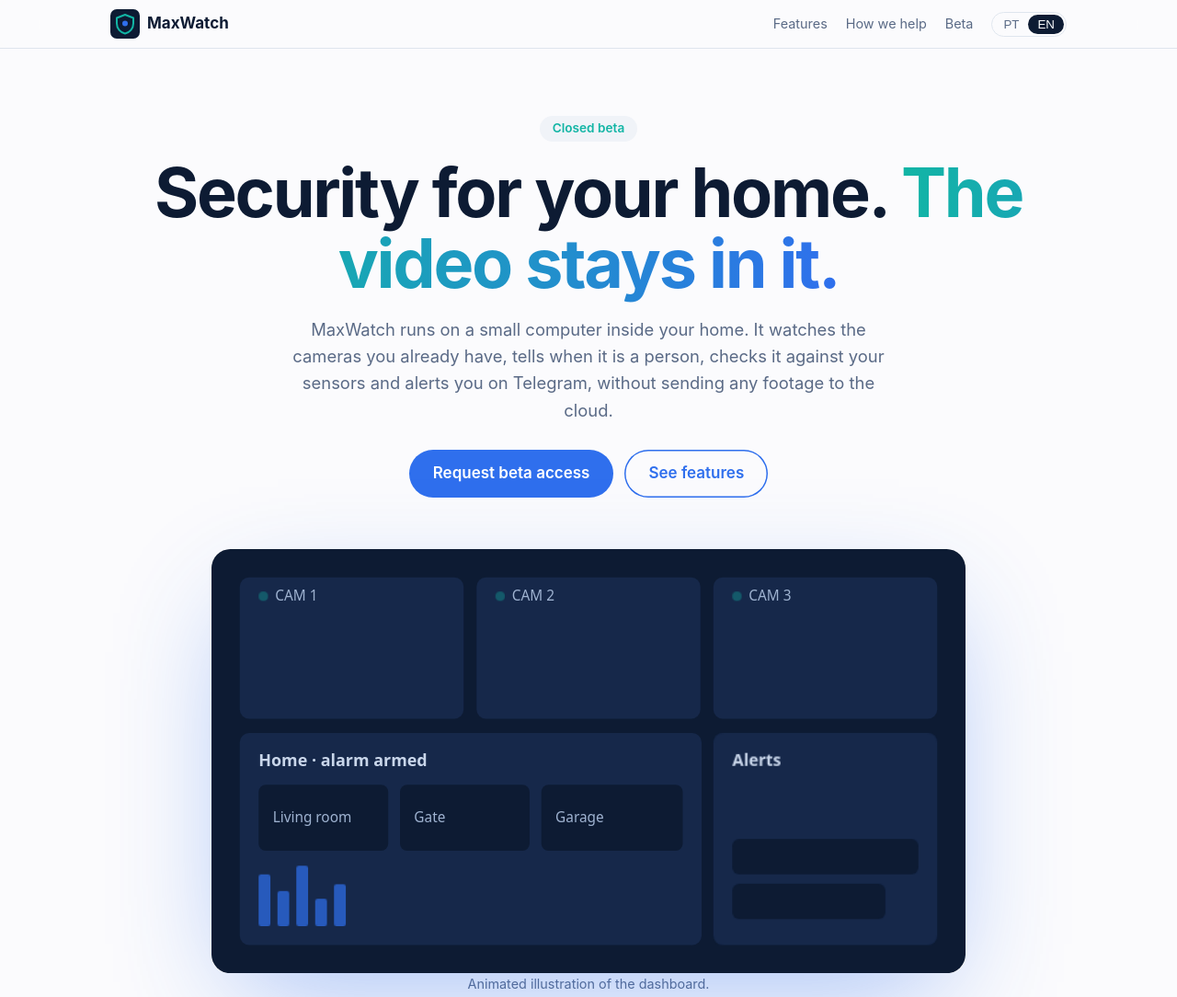
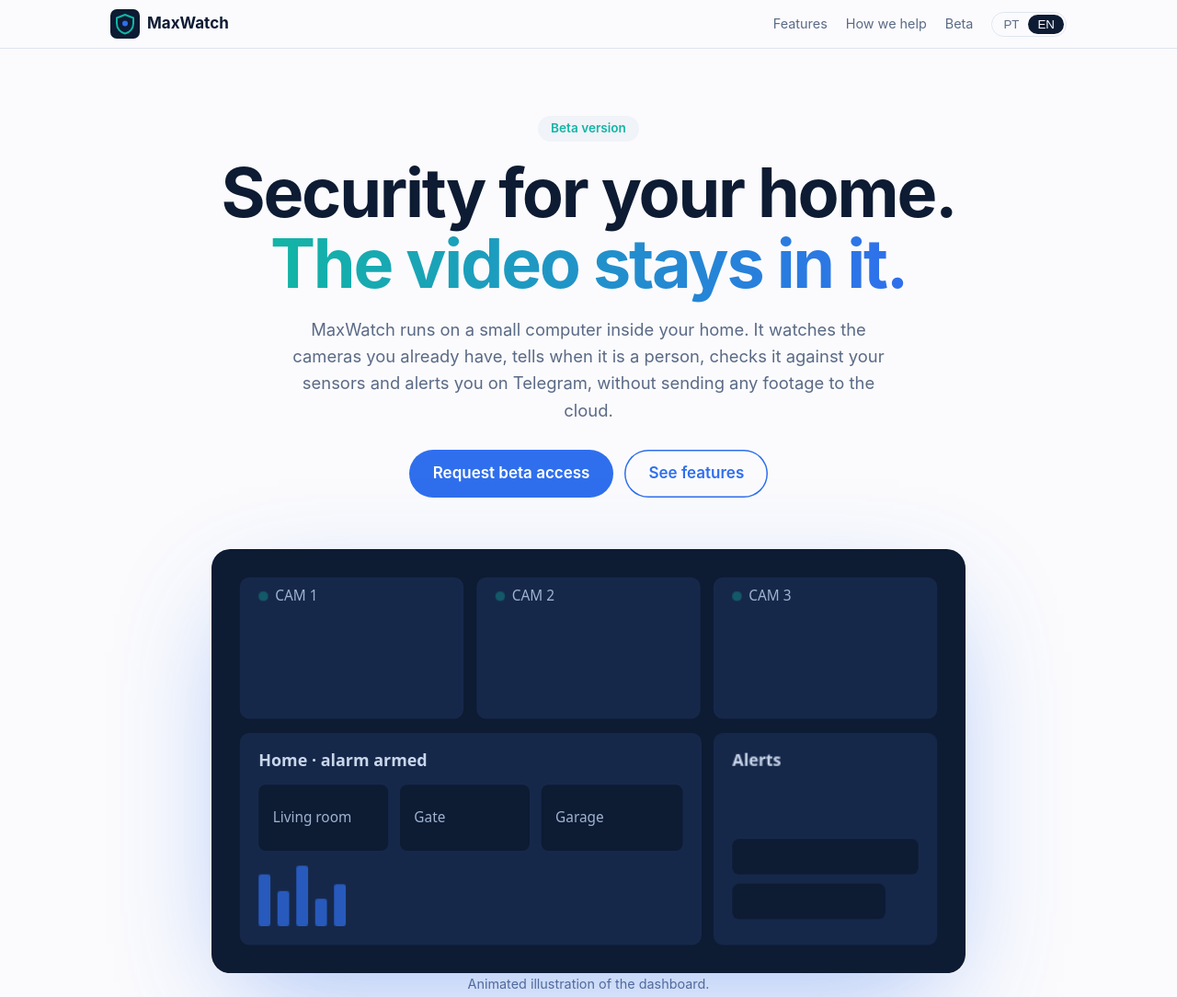
Before and after one commit to pedrolucas802/maxwatch-page, a plain HTML site: page index.html in a window 1280 px wide. Shown: the top 1084 px of the page at 92% size. Drawn offline with Linux system fonts and the light colour scheme.

Commit message:
Call it "Versão beta" / "Beta version" (#7)
* Call it Versão beta / Beta version in the hero tag and section title

Co-Authored-By: Claude Opus 5.5 <noreply@anthropic.com>
Claude-Session: https://claude.ai/code/session_01QwqfYra8KJq1wcFUi71nXw

* Hero: 'Sua casa e seus dados protegidos' with a line break between sentences

Co-Authored-By: Claude Opus 5.5 <noreply@anthropic.com>
Claude-Session: https://claude.ai/code/session_01QwqfYra8KJq1wcFUi71nXw

* Statement: intelligent edge components instead of the siren line

Co-Authored-By: Claude Opus 5.5 <noreply@anthropic.com>
Claude-Session: https://claude.ai/code/session_01QwqfYra8KJq1wcFUi71nXw

---------

Co-authored-by: Claude <noreply@anthropic.com>

```diff
--- a/index.html
+++ b/index.html
@@ -27,8 +27,8 @@
 
 <main>
 <section class="hero reveal">
-  <p class="tag"><span class="pt">Beta fechado</span><span class="en">Closed beta</span></p>
-  <h1><span class="pt">Sua casa protegida. <em>E as imagens ficam nela.</em></span><span class="en">Security for your home. <em>The video stays in it.</em></span></h1>
+  <p class="tag"><span class="pt">Versão beta</span><span class="en">Beta version</span></p>
+  <h1><span class="pt">Sua casa<br><em>e seus dados protegidos.</em></span><span class="en">Security for your home.<br><em>The video stays in it.</em></span></h1>
   <p class="lead"><span class="pt">O MaxWatch funciona num pequeno computador aí mesmo, na sua casa. Ele fica de olho nas câmeras que você já tem, reconhece quando aparece uma pessoa, confere com os sensores e te avisa pelo Telegram. Nenhuma imagem vai para a nuvem.</span><span class="en">MaxWatch runs on a small computer inside your home. It watches the cameras you already have, tells when it is a person, checks it against your sensors and alerts you on Telegram, without sending any footage to the cloud.</span></p>
   <p class="cta"><a class="btn" href="#baixar"><span class="pt">Pedir acesso ao beta</span><span class="en">Request beta access</span></a> <a class="btn ghost" href="#recursos"><span class="pt">Conheça os recursos</span><span class="en">See features</span></a></p>
 
@@ -62,8 +62,8 @@
 
 <section class="statement" aria-label="MaxWatch">
   <div class="stick">
-    <p class="pt">Avisa quando é gente, não sombra. Suas imagens ficam em casa, não na nuvem. E a sirene só toca depois de confirmar.</p>
-    <p class="en">People, not shadows. Video at home, not in the cloud. A siren that checks before it sounds.</p>
+    <p class="pt">Avisa quando é gente, não sombra. Suas imagens ficam em casa, não na nuvem. E componentes edge inteligentes que deixam sua casa mais esperta.</p>
+    <p class="en">People, not shadows. Video at home, not in the cloud. Intelligent edge components that make your home smart.</p>
   </div>
 </section>
 
@@ -235,7 +235,7 @@
 </section>
 
 <section id="baixar" class="reveal">
-  <h2><span class="pt">Beta fechado</span><span class="en">Closed beta</span></h2>
+  <h2><span class="pt">Versão beta</span><span class="en">Beta version</span></h2>
   <div class="download">
     <p><span class="pt">O MaxWatch está em beta fechado. Peça seu acesso: se houver vaga, você recebe uma chave pessoal que libera o download aqui mesmo.</span><span class="en">MaxWatch is in a closed beta. Request access and, if there is a spot, we send you a personal key that unlocks the download right here.</span></p>
     <form id="unlock" class="unlock" autocomplete="off">
```
